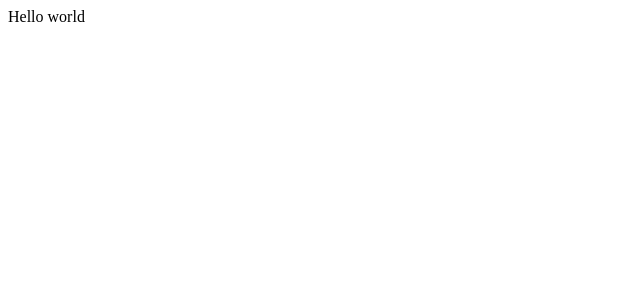
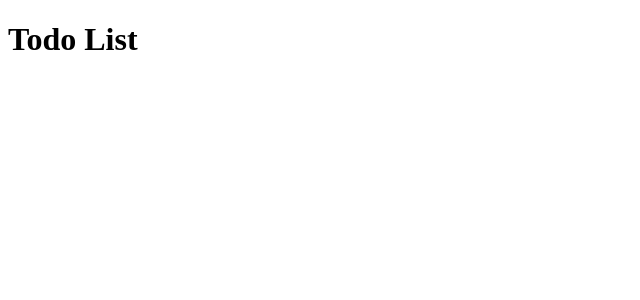
Before and after one commit to makkev/react-todo-list, a React app: page / in a window 1280 px wide. Shown: the top 300 px of the page, without its empty margins (0-640 px from the left). Built offline with nearby package versions, Linux system fonts and the light colour scheme.

Commit message:
Header component - Todo List

```diff
--- a/src/components/App.jsx
+++ b/src/components/App.jsx
@@ -1,8 +1,10 @@
 import React from 'react';
+
+import Header from './Header'
 
 class App extends React.Component {
     render() {
-        return <div>Hello world</div>;
+        return <Header />;
     }
 }
 
--- /dev/null
+++ b/src/components/Header.jsx
@@ -0,0 +1,9 @@
+import React from 'react';
+
+class Header extends React.Component {
+    render() {
+        return <h1>Todo List</h1>
+    }
+}
+
+export default Header;
```
